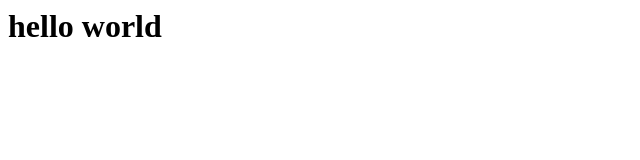
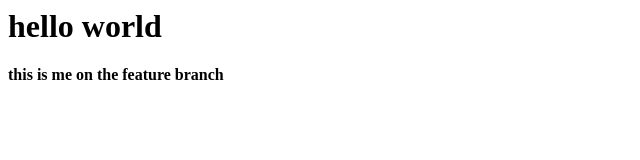
Before and after one commit to masterpotato97/git_hub, a plain HTML site: page index.html in a window 1280 px wide. Shown: the whole page, without its empty margins (0-640 px from the left). Drawn offline with Linux system fonts and the light colour scheme.

Commit message:
feature commit

```diff
--- a/index.html
+++ b/index.html
@@ -1 +1,2 @@
 <h1> hello world</h1>
+<h4> this is me on the feature branch</h4>
```
